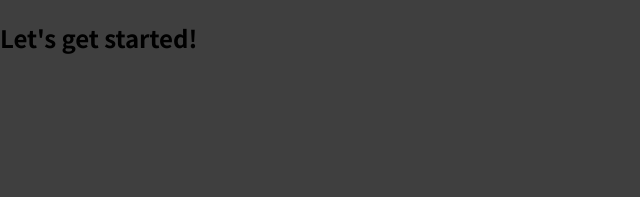
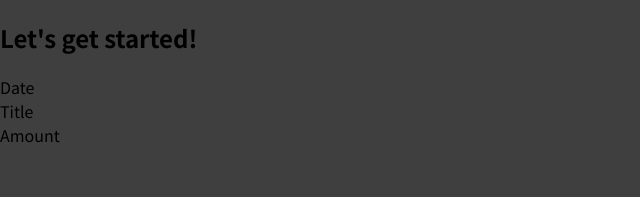
Before and after one commit to mogul27/Learning-Scratchpads, a JavaScript app in the folder React/sec1-app/: page / in a window 1280 px wide. Shown: the top 197 px of the page, without its empty margins (0-640 px from the left). Built offline with nearby package versions, Linux system fonts and the light colour scheme.

Commit message:
Started expense app:

```diff
--- a/React/sec1-app/src/App.js
+++ b/React/sec1-app/src/App.js
@@ -1,7 +1,11 @@
+import ExpenseItem from './components/ExpenseItem';
+
 function App() {
+  // We return HTML code inside a Javascript file
   return (
     <div>
       <h2>Let's get started!</h2>
+      <ExpenseItem></ExpenseItem>
     </div>
   );
 }
--- /dev/null
+++ b/React/sec1-app/src/components/ExpenseItem.js
@@ -0,0 +1,9 @@
+function ExpenseItem() {
+    return <div>
+    <div>Date</div>
+    <div>Title</div>
+    <div>Amount</div>
+</div>;
+}
+
+export default ExpenseItem;
```
Also changed, not shown: React/sec1-app/src/index.js (+9 -0 lines), 2 other files (tests, documents, lock files or other folders).
